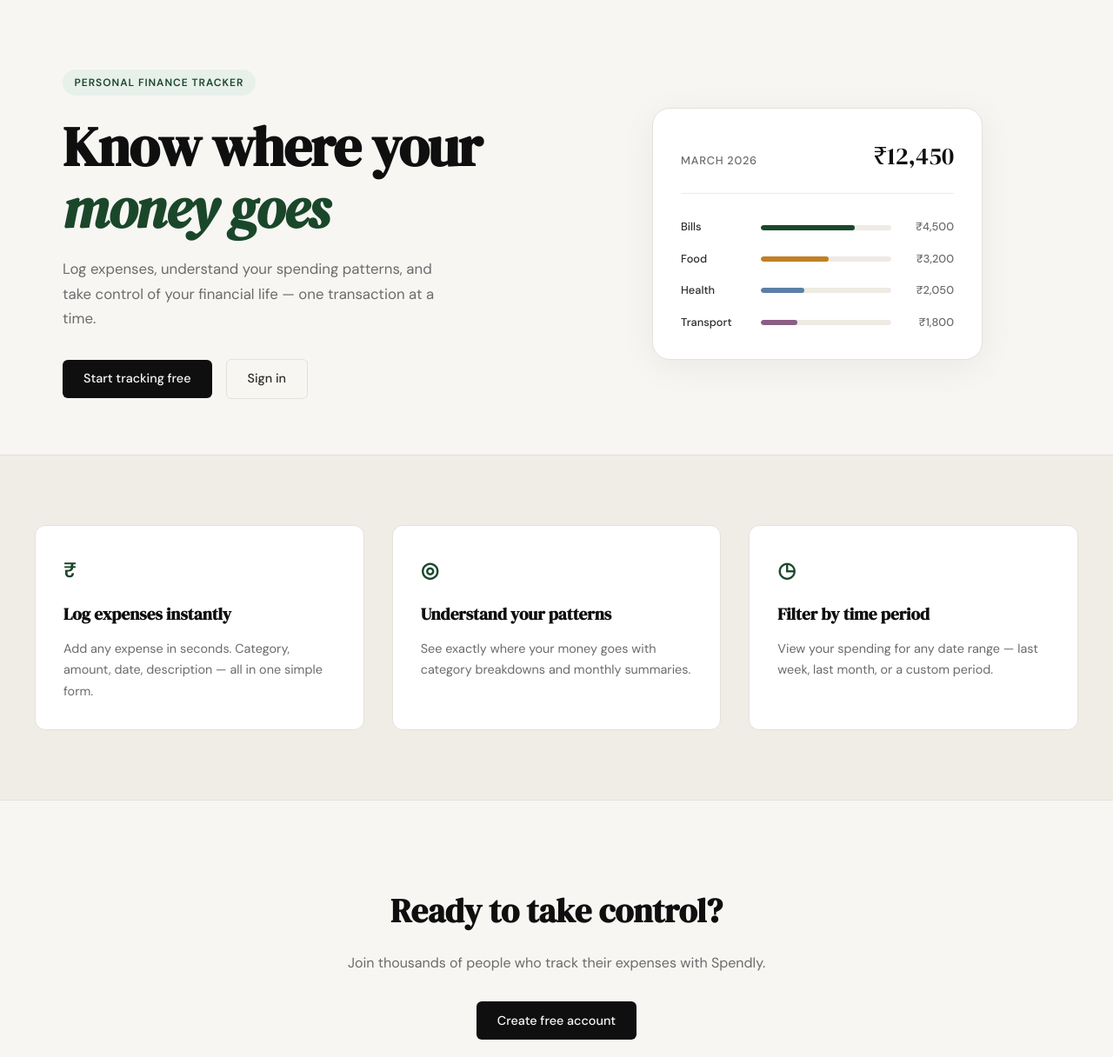
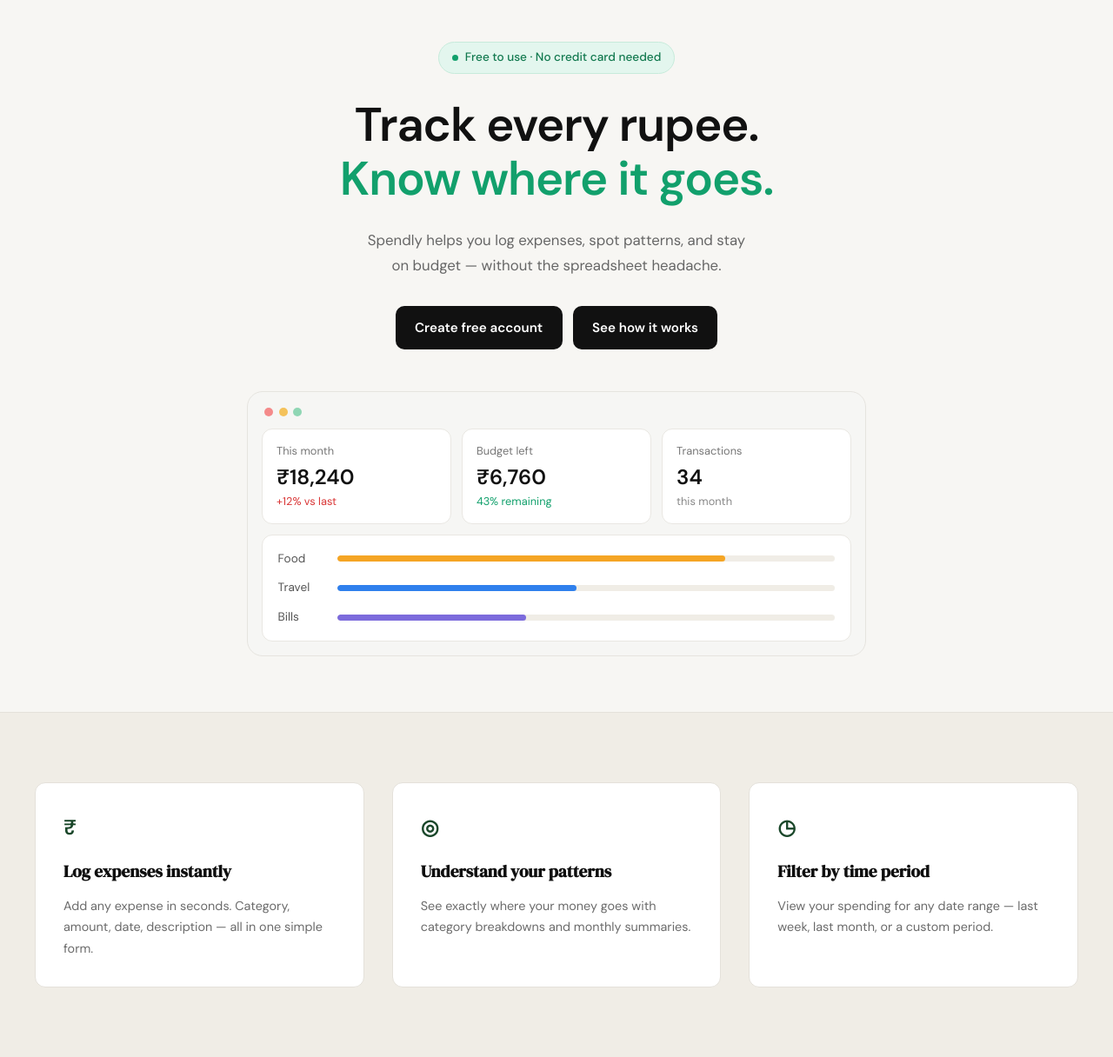
Before and after one commit to Varun1398/spendly, a Flask app: page / in a window 1280 px wide. Shown: the part 61-1277 px from the top of the page at 87% size. Run offline with Flask 3, Linux system fonts and the light colour scheme.

Commit message:
Redesign landing page hero section
Co-Authored-By: Claude Sonnet 5.5 <noreply@anthropic.com>

```diff
--- /dev/null
+++ b/static/css/landing.css
@@ -0,0 +1,176 @@
+/* Landing page — hero section */
+
+.lp-hero {
+    max-width: 760px;
+    margin: 0 auto;
+    padding: 3rem 1.5rem 4rem;
+    text-align: center;
+    font-family: var(--font-body);
+}
+
+.lp-badge {
+    display: inline-flex;
+    align-items: center;
+    gap: 0.5rem;
+    background: #e3f6ee;
+    color: #12794f;
+    border: 1px solid #c7ebdb;
+    font-size: 0.85rem;
+    font-weight: 500;
+    padding: 0.4rem 0.9rem;
+    border-radius: 999px;
+    margin-bottom: 1.75rem;
+}
+
+.lp-badge-dot {
+    width: 7px;
+    height: 7px;
+    border-radius: 50%;
+    background: #12a06c;
+}
+
+.lp-title {
+    font-family: var(--font-body);
+    font-weight: 600;
+    font-size: clamp(2.2rem, 6vw, 3.4rem);
+    line-height: 1.15;
+    letter-spacing: -0.02em;
+    color: #111;
+    margin: 0 0 1.5rem;
+}
+
+.lp-title span {
+    display: block;
+    color: #12a06c;
+}
+
+.lp-subtitle {
+    max-width: 440px;
+    margin: 0 auto 2rem;
+    font-size: 1.05rem;
+    line-height: 1.75;
+    color: #666;
+}
+
+.lp-actions {
+    display: flex;
+    justify-content: center;
+    gap: 0.75rem;
+    flex-wrap: wrap;
+    margin-bottom: 3rem;
+}
+
+.lp-btn {
+    display: inline-block;
+    background: #111;
+    color: #fff;
+    font-family: var(--font-body);
+    font-size: 0.95rem;
+    font-weight: 600;
+    padding: 0.8rem 1.4rem;
+    border-radius: 10px;
+    text-decoration: none;
+    transition: background 0.2s;
+}
+
+.lp-btn:hover { background: #2d2d2d; }
+
+/* Dashboard preview window */
+
+.lp-window {
+    background: #f6f6f4;
+    border: 1px solid #e6e4df;
+    border-radius: 18px;
+    padding: 1rem;
+    text-align: left;
+}
+
+.lp-dots {
+    display: flex;
+    gap: 0.4rem;
+    margin: 0.1rem 0 0.9rem 0.2rem;
+}
+
+.lp-dots i {
+    width: 10px;
+    height: 10px;
+    border-radius: 50%;
+}
+
+.lp-dots i:nth-child(1) { background: #f48a8a; }
+.lp-dots i:nth-child(2) { background: #f4c25b; }
+.lp-dots i:nth-child(3) { background: #8fd6b4; }
+
+.lp-stats {
+    display: grid;
+    grid-template-columns: repeat(3, 1fr);
+    gap: 0.75rem;
+    margin-bottom: 0.75rem;
+}
+
+.lp-stat,
+.lp-bars {
+    background: #fff;
+    border: 1px solid #e9e7e2;
+    border-radius: 12px;
+}
+
+.lp-stat { padding: 0.9rem 1rem; }
+
+.lp-stat-label {
+    font-size: 0.8rem;
+    color: #777;
+    margin-bottom: 0.35rem;
+}
+
+.lp-stat-value {
+    font-size: 1.5rem;
+    font-weight: 600;
+    color: #111;
+    line-height: 1.2;
+}
+
+.lp-stat-note {
+    font-size: 0.8rem;
+    color: #888;
+    margin-top: 0.2rem;
+}
+
+.lp-stat-note.up { color: #d93636; }
+.lp-stat-note.good { color: #12a06c; }
+
+.lp-bars {
+    padding: 1rem 1.1rem;
+    display: flex;
+    flex-direction: column;
+    gap: 0.75rem;
+}
+
+.lp-bar-row {
+    display: grid;
+    grid-template-columns: 56px 1fr;
+    align-items: center;
+    gap: 0.75rem;
+    font-size: 0.85rem;
+    color: #555;
+}
+
+.lp-bar-track {
+    height: 7px;
+    background: #f0ede6;
+    border-radius: 999px;
+    overflow: hidden;
+}
+
+.lp-bar-fill {
+    height: 100%;
+    border-radius: 999px;
+}
+
+.lp-bar-food   { background: #f5a524; }
+.lp-bar-travel { background: #2f80ed; }
+.lp-bar-bills  { background: #7c6bdc; }
+
+@media (max-width: 600px) {
+    .lp-stats { grid-template-columns: 1fr; }
+}
--- a/templates/landing.html
+++ b/templates/landing.html
@@ -2,60 +2,57 @@
 
 {% block title %}Spendly — Track Every Rupee{% endblock %}
 
+{% block head %}
+<link rel="stylesheet" href="{{ url_for('static', filename='css/landing.css') }}">
+{% endblock %}
+
 {% block content %}
 
-<section class="hero">
-    <div class="hero-inner">
-        <div class="hero-badge">Personal Finance Tracker</div>
-        <h1 class="hero-title">
-            Know where your<br>
-            <em>money goes</em>
-        </h1>
-        <p class="hero-subtitle">
-            Log expenses, understand your spending patterns,
-            and take control of your financial life —
-            one transaction at a time.
-        </p>
-        <div class="hero-actions">
-            <a href="{{ url_for('register') }}" class="btn-primary">Start tracking free</a>
-            <a href="{{ url_for('login') }}" class="btn-ghost">Sign in</a>
+<section class="lp-hero">
+    <div class="lp-badge"><span class="lp-badge-dot"></span>Free to use · No credit card needed</div>
+    <h1 class="lp-title">
+        Track every rupee.
+        <span>Know where it goes.</span>
+    </h1>
+    <p class="lp-subtitle">
+        Spendly helps you log expenses, spot patterns, and stay on budget — without the spreadsheet headache.
+    </p>
+    <div class="lp-actions">
+        <a href="{{ url_for('register') }}" class="lp-btn">Create free account</a>
+        <a href="#features" class="lp-btn">See how it works</a>
+    </div>
+
+    <div class="lp-window">
+        <div class="lp-dots"><i></i><i></i><i></i></div>
+        <div class="lp-stats">
+            <div class="lp-stat">
+                <div class="lp-stat-label">This month</div>
+                <div class="lp-stat-value">₹18,240</div>
+                <div class="lp-stat-note up">+12% vs last</div>
+            </div>
+            <div class="lp-stat">
+                <div class="lp-stat-label">Budget left</div>
+                <div class="lp-stat-value">₹6,760</div>
+                <div class="lp-stat-note good">43% remaining</div>
+            </div>
+            <div class="lp-stat">
+                <div class="lp-stat-label">Transactions</div>
+                <div class="lp-stat-value">34</div>
+                <div class="lp-stat-note">this month</div>
+            </div>
         </div>
-    </div>
-    <div class="hero-visual">
-        <div class="mock-card">
-            <div class="mock-card-header">
-                <span class="mock-label">March 2026</span>
-                <span class="mock-total">₹12,450</span>
+        <div class="lp-bars">
+            <div class="lp-bar-row">
+                <span>Food</span>
+                <div class="lp-bar-track"><div class="lp-bar-fill lp-bar-food" style="width: 78%"></div></div>
             </div>
-            <div class="mock-bars">
-                <div class="mock-bar-row">
-                    <span class="mock-cat">Bills</span>
-                    <div class="mock-bar-track">
-                        <div class="mock-bar" style="width: 72%"></div>
-                    </div>
-                    <span class="mock-amt">₹4,500</span>
-                </div>
-                <div class="mock-bar-row">
-                    <span class="mock-cat">Food</span>
-                    <div class="mock-bar-track">
-                        <div class="mock-bar mock-bar-2" style="width: 52%"></div>
-                    </div>
-                    <span class="mock-amt">₹3,200</span>
-                </div>
-                <div class="mock-bar-row">
-                    <span class="mock-cat">Health</span>
-                    <div class="mock-bar-track">
-                        <div class="mock-bar mock-bar-3" style="width: 33%"></div>
-                    </div>
-                    <span class="mock-amt">₹2,050</span>
-                </div>
-                <div class="mock-bar-row">
-                    <span class="mock-cat">Transport</span>
-                    <div class="mock-bar-track">
-                        <div class="mock-bar mock-bar-4" style="width: 28%"></div>
-                    </div>
-                    <span class="mock-amt">₹1,800</span>
-                </div>
+            <div class="lp-bar-row">
+                <span>Travel</span>
+                <div class="lp-bar-track"><div class="lp-bar-fill lp-bar-travel" style="width: 48%"></div></div>
+            </div>
+            <div class="lp-bar-row">
+                <span>Bills</span>
+                <div class="lp-bar-track"><div class="lp-bar-fill lp-bar-bills" style="width: 38%"></div></div>
             </div>
         </div>
     </div>
```
